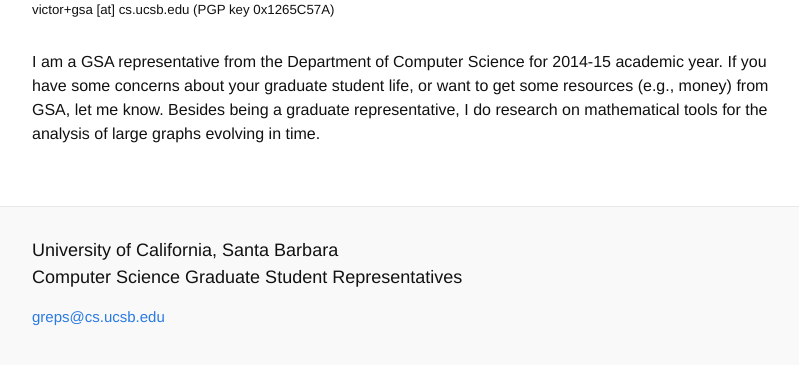
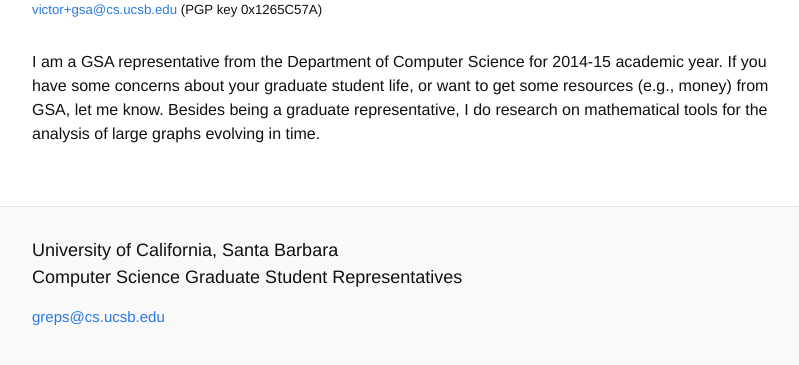
Before and after one commit to UCSB-CS-Graduate-Representatives/UCSB-CS-Graduate-Representatives.github.io, a Jekyll site: the page built from _GradReps/victor.md, in a window 1280 px wide, cut to the strip 296-661 px from the top of the page. Shown: the whole strip, without its empty margins (238-1037 px from the left). Built offline with Jekyll 4.4.1, drawn with Linux system fonts in a browser that asks for light colours.

```diff
--- a/_GradReps/victor.md
+++ b/_GradReps/victor.md
@@ -1,6 +1,6 @@
 ---
 name: Victor Amelkin
-email: victor+gsa [at] cs.ucsb.edu (PGP key 0x1265C57A)
+email: <a href="mailto:victor+gsa@cs.ucsb.edu">victor+gsa@cs.ucsb.edu</a> (PGP key 0x1265C57A)
 picture: http://cs.ucsb.edu/~victor/img/avatar-150x150.jpg
 positions:
   - position: GSA Rep
```
